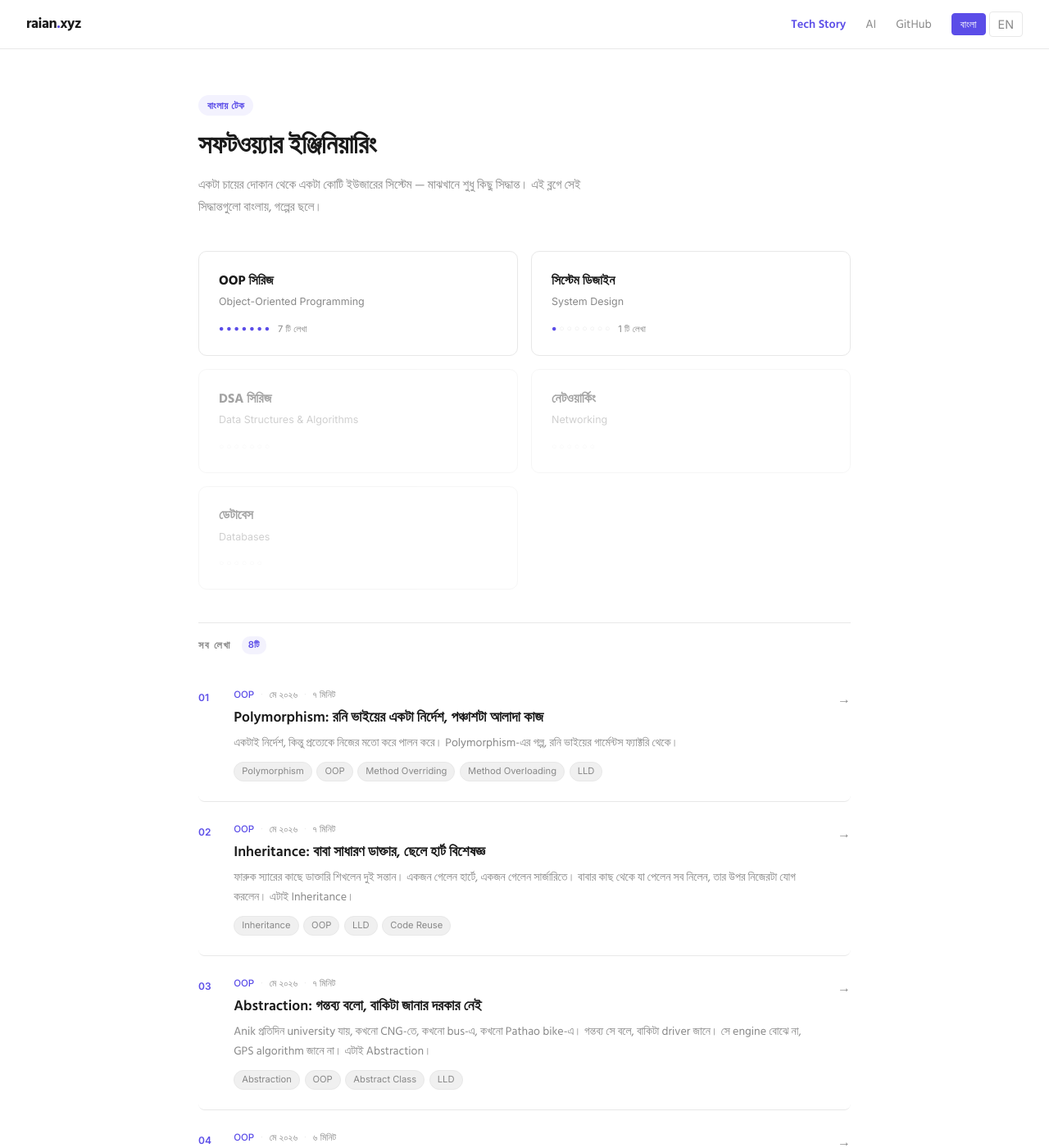
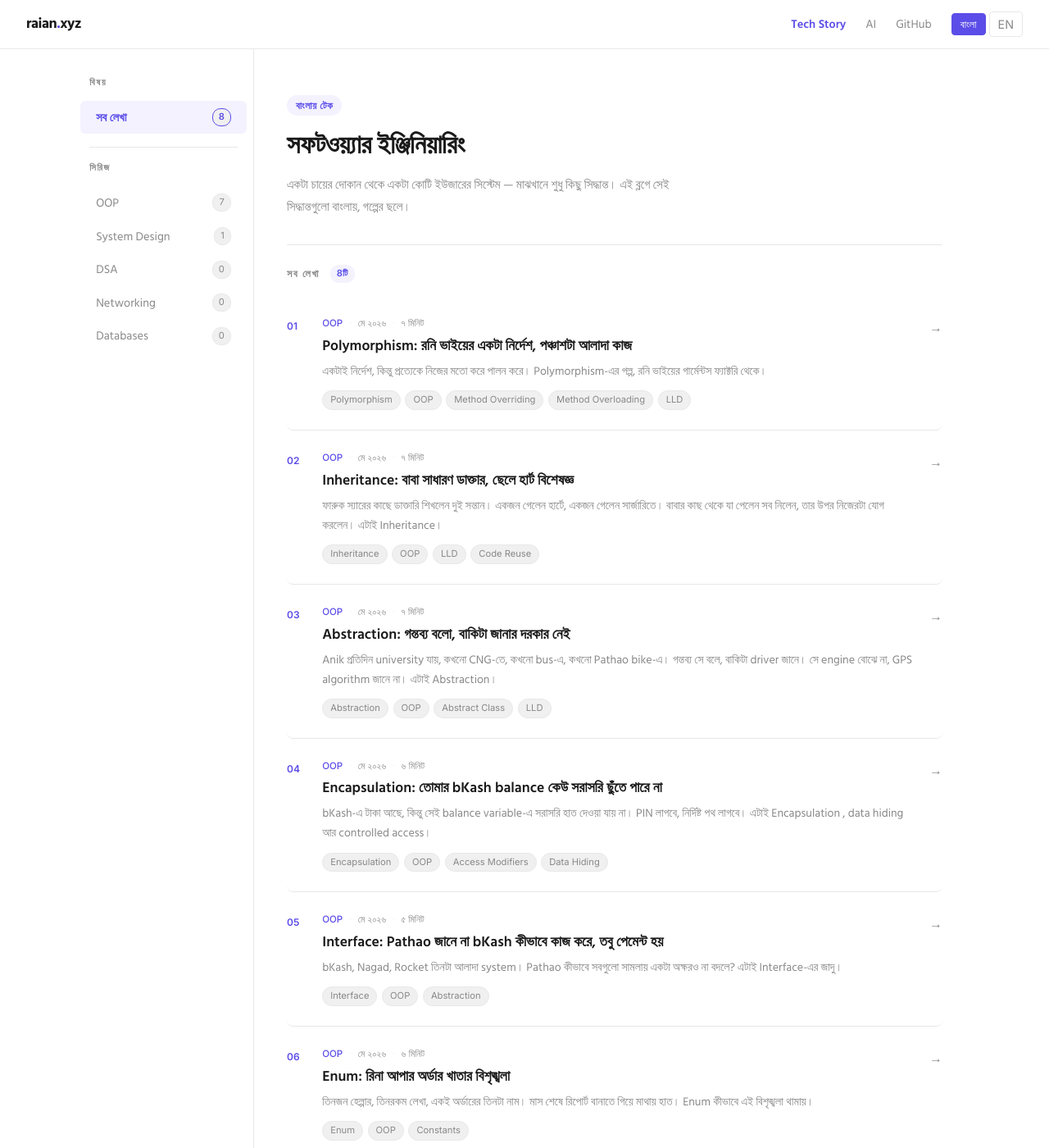
Before and after one commit to raianul/raianul.github.io, a Jekyll site: the page built from blog/index.html, in a window 1280 px wide and 1400 px high. Shown: the whole window at 82% size. Built offline with Jekyll 4.4.1, drawn with Linux system fonts in a browser that asks for light colours.

Commit message:
Match /blog layout to /en: sidebar with series filtering
Co-Authored-By: Claude Sonnet 4.6 <noreply@anthropic.com>

```diff
--- a/blog/index.html
+++ b/blog/index.html
@@ -20,37 +20,17 @@ permalink: /blog/
   <link href="https://fonts.googleapis.com/css2?family=Hind+Siliguri:wght@300;400;500;600;700&family=Inter:wght@300;400;500;600&display=swap" rel="stylesheet"/>
   <style>
     *, *::before, *::after { box-sizing: border-box; margin: 0; padding: 0; }
-
     :root {
-      --bg: #ffffff;
-      --surface: #f5f5f5;
-      --border: #e8e8e8;
-      --text: #1a1a1a;
-      --muted: #888;
-      --accent: #5b4de8;
-      --accent-soft: #5b4de812;
-      --tag-bg: #f0f0f0;
+      --bg: #ffffff; --surface: #f5f5f5; --border: #e8e8e8;
+      --text: #1a1a1a; --muted: #888; --accent: #5b4de8;
+      --accent-soft: #5b4de812; --tag-bg: #f0f0f0; --sidebar-width: 220px;
     }
-
-    body {
-      background: var(--bg);
-      color: var(--text);
-      font-family: 'Hind Siliguri', 'Inter', sans-serif;
-      min-height: 100vh;
-      line-height: 1.6;
-    }
+    body { background: var(--bg); color: var(--text); font-family: 'Hind Siliguri', 'Inter', sans-serif; min-height: 100vh; line-height: 1.6; }
 
     nav {
-      border-bottom: 1px solid var(--border);
-      padding: 0 2rem;
-      display: flex;
-      align-items: center;
-      justify-content: space-between;
-      height: 60px;
-      position: sticky;
-      top: 0;
-      background: var(--bg);
-      z-index: 100;
+      border-bottom: 1px solid var(--border); padding: 0 2rem;
+      display: flex; align-items: center; justify-content: space-between;
+      height: 60px; position: sticky; top: 0; background: var(--bg); z-index: 100;
     }
     .nav-logo { font-weight: 700; font-size: 1.1rem; color: var(--text); text-decoration: none; letter-spacing: -0.5px; }
     .nav-logo span { color: var(--accent); }
@@ -63,27 +43,24 @@ permalink: /blog/
     .lang-btn.active { background: var(--accent); color: #fff; border-color: var(--accent); }
     .lang-btn:not(.active):hover { color: var(--text); border-color: var(--text); }
 
-    .container { max-width: 860px; margin: 0 auto; padding: 0 2rem; }
+    .layout { display: flex; max-width: 1100px; margin: 0 auto; min-height: calc(100vh - 60px); }
 
+    .sidebar { width: var(--sidebar-width); flex-shrink: 0; border-right: 1px solid var(--border); padding: 2rem 0; position: sticky; top: 60px; height: calc(100vh - 60px); overflow-y: auto; }
+    .sidebar-label { font-size: 0.7rem; font-weight: 600; color: var(--muted); letter-spacing: 1.5px; text-transform: uppercase; font-family: 'Inter', sans-serif; padding: 0 1.2rem 0.8rem; }
+    .sidebar-item { display: flex; align-items: center; justify-content: space-between; padding: 0.55rem 1.2rem; border-radius: 6px; margin: 0 0.5rem; font-size: 0.9rem; color: var(--muted); transition: all 0.15s; cursor: pointer; user-select: none; }
+    .sidebar-item:hover { background: var(--surface); color: var(--text); }
+    .sidebar-item.active { background: var(--accent-soft); color: var(--accent); font-weight: 600; }
+    .sidebar-count { font-size: 0.7rem; background: var(--tag-bg); border: 1px solid var(--border); color: var(--muted); padding: 1px 7px; border-radius: 10px; font-family: 'Inter', sans-serif; }
+    .sidebar-item.active .sidebar-count { border-color: var(--accent); color: var(--accent); }
+    .sidebar-divider { border: none; border-top: 1px solid var(--border); margin: 1rem 1.2rem; }
+
+    .main { flex: 1; min-width: 0; padding: 0 2.5rem; }
     .hero { padding: 3.5rem 0 2rem; }
     .hero-tag { display: inline-block; background: var(--accent-soft); color: var(--accent); font-size: 0.75rem; font-weight: 600; padding: 3px 11px; border-radius: 20px; margin-bottom: 1rem; letter-spacing: 0.5px; font-family: 'Inter', sans-serif; }
     .hero h1 { font-size: 2rem; font-weight: 700; line-height: 1.3; letter-spacing: -0.5px; margin-bottom: 0.8rem; }
     .hero p { color: var(--muted); font-size: 0.95rem; max-width: 480px; line-height: 1.8; }
 
-    .series-grid { display: grid; grid-template-columns: repeat(2, 1fr); gap: 1rem; padding: 0.5rem 0 2.5rem; }
-    .series-card { border: 1px solid var(--border); border-radius: 10px; padding: 1.4rem 1.5rem; cursor: pointer; transition: border-color 0.15s, background 0.15s; user-select: none; }
-    .series-card:hover { border-color: var(--accent); }
-    .series-card.active { border-color: var(--accent); background: var(--accent-soft); }
-    .series-card.empty { opacity: 0.4; cursor: default; pointer-events: none; }
-    .series-name { font-size: 1rem; font-weight: 700; margin-bottom: 0.2rem; }
-    .series-subtitle { font-size: 0.78rem; color: var(--muted); font-family: 'Inter', sans-serif; margin-bottom: 0.9rem; }
-    .series-progress { display: flex; align-items: center; gap: 3px; }
-    .dot { font-size: 0.65rem; }
-    .dot-filled { color: var(--accent); }
-    .dot-empty { color: var(--border); }
-    .series-count { font-size: 0.7rem; color: var(--muted); font-family: 'Inter', sans-serif; margin-left: 7px; }
-
-    .section-header { display: flex; align-items: center; gap: 0.8rem; padding: 1rem 0; border-top: 1px solid var(--border); }
+    .section-header { display: flex; align-items: center; gap: 0.8rem; padding: 1.5rem 0 1rem; border-top: 1px solid var(--border); }
     .section-title { font-size: 0.78rem; font-weight: 600; color: var(--muted); letter-spacing: 1.5px; text-transform: uppercase; font-family: 'Inter', sans-serif; }
     .section-badge { font-size: 0.7rem; background: var(--accent-soft); color: var(--accent); padding: 2px 8px; border-radius: 10px; font-family: 'Inter', sans-serif; font-weight: 600; }
 
@@ -107,22 +84,30 @@ permalink: /blog/
     .empty-state { padding: 4rem 0; text-align: center; color: var(--muted); font-size: 0.95rem; display: none; }
 
     footer { border-top: 1px solid var(--border); padding: 1.5rem 2rem; }
-    .footer-inner { display: flex; align-items: center; justify-content: space-between; max-width: 860px; margin: 0 auto; }
+    .footer-inner { display: flex; align-items: center; justify-content: space-between; max-width: 1100px; margin: 0 auto; }
     .footer-credit { color: var(--muted); font-size: 0.82rem; }
     .footer-credit a { color: var(--accent); text-decoration: none; }
     .footer-social { display: flex; gap: 1rem; align-items: center; }
     .social-link { color: var(--muted); transition: color 0.2s; display: flex; }
     .social-link:hover { color: var(--accent); }
 
-    @media (max-width: 600px) {
-      .series-grid { grid-template-columns: 1fr; }
-      .container { padding: 0 1.2rem; }
+    @media (max-width: 768px) {
+      .sidebar { display: none; }
+      .main { padding: 0 1.2rem; }
       .hero h1 { font-size: 1.6rem; }
       .card-arrow { display: none; }
     }
   </style>
 </head>
 <body>
+
+  {% assign bn_articles = site.pages | where: "layout", "post" | where_exp: "p", "p.lang != 'en'" | sort: "date" | reverse %}
+  {% assign all_count    = bn_articles | size %}
+  {% assign oop_count    = bn_articles | where_exp: "p", "p.url contains '/oop/'"           | size %}
+  {% assign sd_count     = bn_articles | where_exp: "p", "p.url contains '/system-design/'" | size %}
+  {% assign dsa_count    = bn_articles | where_exp: "p", "p.url contains '/dsa/'"           | size %}
+  {% assign net_count    = bn_articles | where_exp: "p", "p.url contains '/networking/'"    | size %}
+  {% assign db_count     = bn_articles | where_exp: "p", "p.url contains '/databases/'"     | size %}
 
   <nav>
     <a href="/" class="nav-logo">raian<span>.</span>xyz</a>
@@ -137,66 +122,47 @@ permalink: /blog/
     </div>
   </nav>
 
-  {% assign bn_articles = site.pages | where: "layout", "post" | where_exp: "p", "p.lang != 'en'" | sort: "date" | reverse %}
-  {% assign all_count = bn_articles | size %}
+  <div class="layout">
 
-  {% assign oop_count  = bn_articles | where_exp: "p", "p.url contains '/oop/'"           | size %}
-  {% assign sd_count   = bn_articles | where_exp: "p", "p.url contains '/system-design/'" | size %}
-  {% assign dsa_count  = bn_articles | where_exp: "p", "p.url contains '/dsa/'"           | size %}
-  {% assign net_count  = bn_articles | where_exp: "p", "p.url contains '/networking/'"    | size %}
-  {% assign db_count   = bn_articles | where_exp: "p", "p.url contains '/databases/'"     | size %}
+    <aside class="sidebar">
+      <div class="sidebar-label">বিষয়</div>
 
-  <div class="container">
+      <div class="sidebar-item active" data-filter="all">
+        সব লেখা
+        <span class="sidebar-count">{{ all_count }}</span>
+      </div>
 
+      <hr class="sidebar-divider"/>
+      <div class="sidebar-label">সিরিজ</div>
+
+      <div class="sidebar-item" data-filter="/oop/">
+        OOP
+        <span class="sidebar-count">{{ oop_count }}</span>
+      </div>
+      <div class="sidebar-item" data-filter="/system-design/">
+        System Design
+        <span class="sidebar-count">{{ sd_count }}</span>
+      </div>
+      <div class="sidebar-item" data-filter="/dsa/">
+        DSA
+        <span class="sidebar-count">{{ dsa_count }}</span>
+      </div>
+      <div class="sidebar-item" data-filter="/networking/">
+        Networking
+        <span class="sidebar-count">{{ net_count }}</span>
+      </div>
+      <div class="sidebar-item" data-filter="/databases/">
+        Databases
+        <span class="sidebar-count">{{ db_count }}</span>
+      </div>
+    </aside>
+
+    <main class="main">
       <section class="hero">
         <div class="hero-tag">বাংলায় টেক</div>
         <h1>সফটওয়্যার ইঞ্জিনিয়ারিং</h1>
         <p>একটা চায়ের দোকান থেকে একটা কোটি ইউজারের সিস্টেম — মাঝখানে শুধু কিছু সিদ্ধান্ত। এই ব্লগে সেই সিদ্ধান্তগুলো বাংলায়, গল্পের ছলে।</p>
       </section>
-
-    <div class="series-grid">
-
-      <div class="series-card{% if oop_count == 0 %} empty{% endif %}"
-           data-filter="/oop/" data-published="{{ oop_count }}" data-total="7"
-           data-name="OOP সিরিজ">
-        <div class="series-name">OOP সিরিজ</div>
-        <div class="series-subtitle">Object-Oriented Programming</div>
-        <div class="series-progress"></div>
-      </div>
-
-      <div class="series-card{% if sd_count == 0 %} empty{% endif %}"
-           data-filter="/system-design/" data-published="{{ sd_count }}" data-total="8"
-           data-name="সিস্টেম ডিজাইন">
-        <div class="series-name">সিস্টেম ডিজাইন</div>
-        <div class="series-subtitle">System Design</div>
-        <div class="series-progress"></div>
-      </div>
-
-      <div class="series-card{% if dsa_count == 0 %} empty{% endif %}"
-           data-filter="/dsa/" data-published="{{ dsa_count }}" data-total="7"
-           data-name="DSA সিরিজ">
-        <div class="series-name">DSA সিরিজ</div>
-        <div class="series-subtitle">Data Structures & Algorithms</div>
-        <div class="series-progress"></div>
-      </div>
-
-      <div class="series-card{% if net_count == 0 %} empty{% endif %}"
-           data-filter="/networking/" data-published="{{ net_count }}" data-total="6"
-           data-name="নেটওয়ার্কিং">
-        <div class="series-name">নেটওয়ার্কিং</div>
-        <div class="series-subtitle">Networking</div>
-        <div class="series-progress"></div>
-      </div>
-
-      <div class="series-card{% if db_count == 0 %} empty{% endif %}"
-           data-filter="/databases/" data-published="{{ db_count }}" data-total="6"
-           data-name="ডেটাবেস">
-        <div class="series-name">ডেটাবেস</div>
-        <div class="series-subtitle">Databases</div>
-        <div class="series-progress"></div>
-      </div>
-
-    </div>
 
       <div class="section-header">
         <span class="section-title" id="section-title">সব লেখা</span>
@@ -230,56 +196,50 @@ permalink: /blog/
       <div class="empty-state" id="empty-state">
         এই সিরিজে এখনো কোনো লেখা নেই। শীঘ্রই আসছে।
       </div>
+    </main>
 
   </div>
 
   {% include footer.html %}
 
   <script>
-    document.querySelectorAll('.series-card').forEach(card => {
-      const published = parseInt(card.dataset.published) || 0;
-      const total = parseInt(card.dataset.total) || 7;
-      const container = card.querySelector('.series-progress');
-      let html = '';
-      for (let i = 1; i <= total; i++) {
-        const filled = i <= published;
-        html += `<span class="dot ${filled ? 'dot-filled' : 'dot-empty'}">${filled ? '●' : '○'}</span>`;
-      }
-      if (published > 0) {
-        html += `<span class="series-count">${published} টি লেখা</span>`;
-      }
-      container.innerHTML = html;
-    });
-
-    const seriesCards = document.querySelectorAll('.series-card:not(.empty)');
+    const sidebarItems = document.querySelectorAll('.sidebar-item');
     const articleCards = document.querySelectorAll('#article-list .card');
     const sectionTitle = document.getElementById('section-title');
     const sectionBadge = document.getElementById('section-badge');
     const emptyState = document.getElementById('empty-state');
     const totalCount = articleCards.length;
 
-    function showAll() {
+    const labels = {
+      'all': 'সব লেখা',
+      '/oop/': 'OOP',
+      '/system-design/': 'System Design',
+      '/dsa/': 'DSA',
+      '/networking/': 'Networking',
+      '/databases/': 'Databases'
+    };
+
+    sidebarItems.forEach(item => {
+      item.addEventListener('click', () => {
+        sidebarItems.forEach(i => i.classList.remove('active'));
+        item.classList.add('active');
+
+        const filter = item.dataset.filter;
+        sectionTitle.textContent = labels[filter] || filter;
+
+        if (filter === 'all') {
           articleCards.forEach(c => c.style.display = '');
-      sectionTitle.textContent = 'সব লেখা';
           sectionBadge.textContent = totalCount + 'টি';
           emptyState.style.display = 'none';
+          return;
         }
 
-    seriesCards.forEach(card => {
-      card.addEventListener('click', () => {
-        const isActive = card.classList.contains('active');
-        seriesCards.forEach(c => c.classList.remove('active'));
-        if (isActive) { showAll(); return; }
-        card.classList.add('active');
-        const filter = card.dataset.filter;
-        const name = card.dataset.name;
         let visible = 0;
         articleCards.forEach(c => {
           const match = c.dataset.path.includes(filter);
           c.style.display = match ? '' : 'none';
           if (match) visible++;
         });
-        sectionTitle.textContent = name;
         sectionBadge.textContent = visible + 'টি';
         emptyState.style.display = visible === 0 ? 'block' : 'none';
       });
```
Lines whose indentation alone changed are shown as unchanged.
